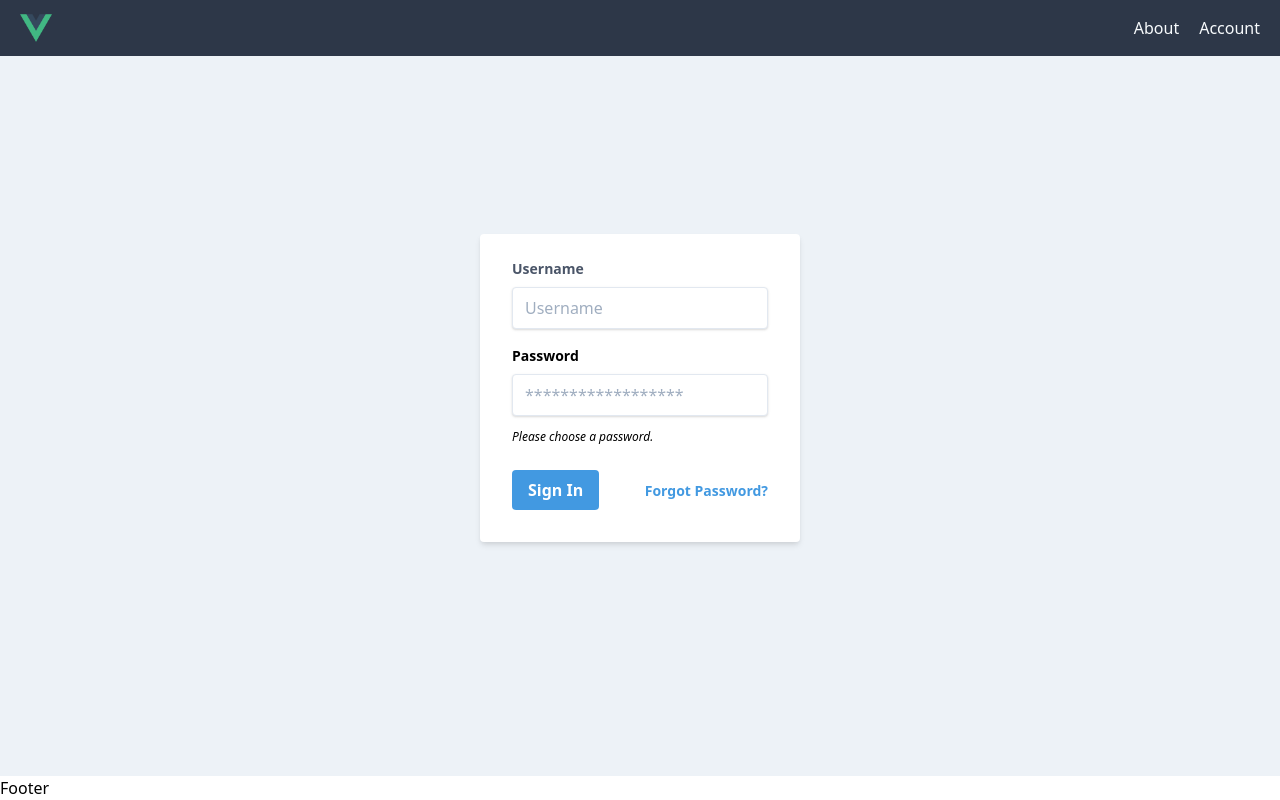
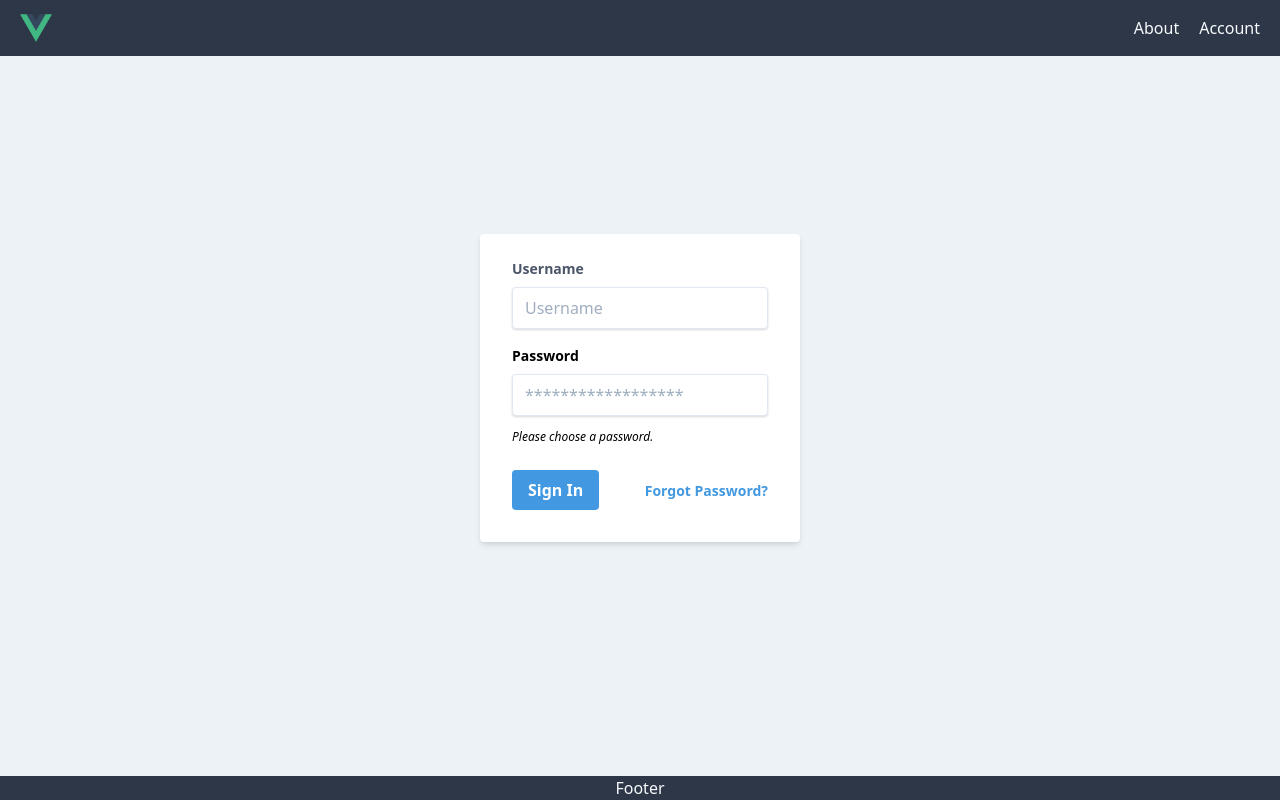
Before and after one commit to mabarbeau/spotit, a Vue app: page /account/login in a window 1280 px wide. Built offline with nearby package versions, Linux system fonts and the light colour scheme; no server answers.

Commit message:
Style footer

```diff
--- a/src/layout/Footer.vue
+++ b/src/layout/Footer.vue
@@ -1,5 +1,5 @@
 <template>
-  <footer class="flex">
+  <footer class="bg-gray-800 text-gray-100 text-center">
     Footer
   </footer>
 </template>
```
